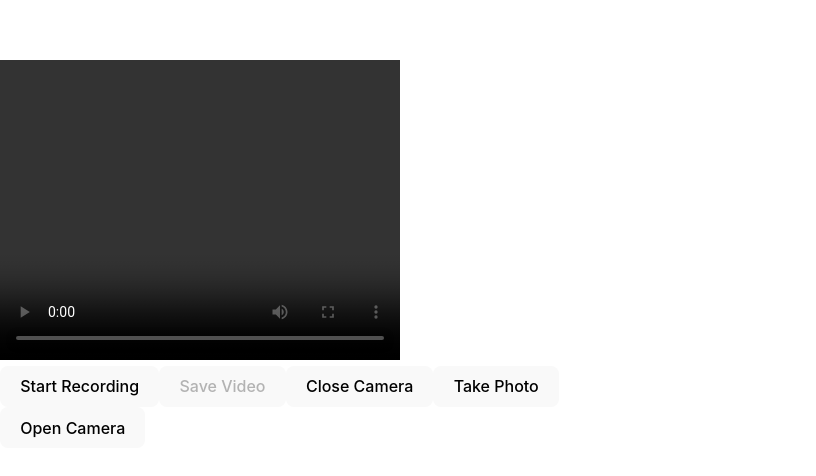
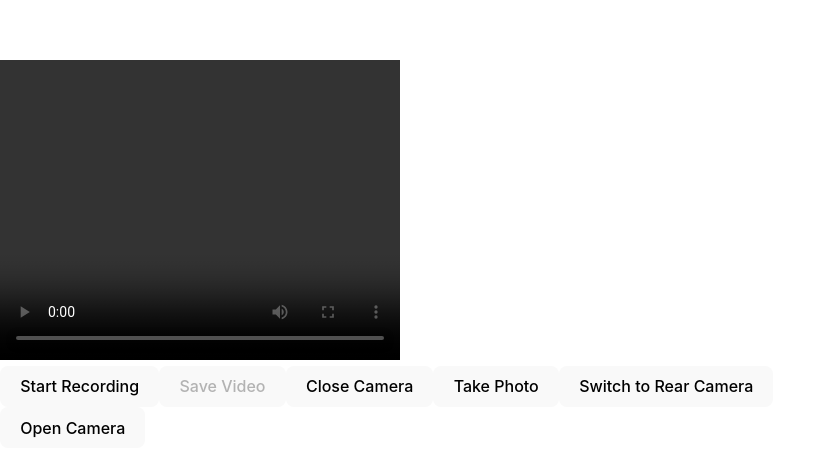
Before and after one commit to liveMusic13/test_video, a React (Vite) app: page / in a window 1280 px wide. Shown: the part 146-622 px from the top of the page, without its empty margins (0-816 px from the left). Built offline with nearby package versions, Linux system fonts and the light colour scheme.

Commit message:
add switch camera

```diff
--- a/src/Video.jsx
+++ b/src/Video.jsx
@@ -6,6 +6,7 @@ import { useRef, useState } from 'react';
 // 	const [isRecording, setIsRecording] = useState(false); // Статус записи
 // 	const [recordedChunks, setRecordedChunks] = useState([]); // Хранение записанных данных
 // 	const streamRef = useRef(null); // Ссылка на видеопоток
+// 	const [capturedPhoto, setCapturedPhoto] = useState(null); // Хранение сделанного фото
 
 // 	// Открываем камеру и транслируем видео в <video> элемент
 // 	async function openCamera() {
@@ -73,6 +74,19 @@ import { useRef, useState } from 'react';
 // 		window.URL.revokeObjectURL(url);
 // 	};
 
+// 	// Сделать фото с камеры
+// 	const capturePhoto = () => {
+// 		const canvas = document.createElement('canvas');
+// 		const context = canvas.getContext('2d');
+// 		canvas.width = videoRef.current.videoWidth;
+// 		canvas.height = videoRef.current.videoHeight;
+// 		context.drawImage(videoRef.current, 0, 0, canvas.width, canvas.height);
+
+// 		// Преобразуем canvas в изображение
+// 		const dataUrl = canvas.toDataURL('image/png');
+// 		setCapturedPhoto(dataUrl); // Сохраняем фото
+// 	};
+
 // 	return (
 // 		<div>
 // 			<video ref={videoRef} width='400' height='300' controls />
@@ -85,10 +99,24 @@ import { useRef, useState } from 'react';
 // 				<button onClick={saveVideo} disabled={recordedChunks.length === 0}>
 // 					Save Video
 // 				</button>
-// 				<button onClick={closeCamera}>Close Camera</button>{' '}
-// 				{/* Кнопка для отключения камеры */}
+// 				<button onClick={closeCamera}>Close Camera</button>
+// 				{/* Кнопка для захвата фото */}
+// 				<button onClick={capturePhoto}>Take Photo</button>
 // 			</div>
+
 // 			<button onClick={openCamera}>Open Camera</button>
+
+// 			{/* Отображение сделанного фото */}
+// 			{capturedPhoto && (
+// 				<div>
+// 					<h3>Captured Photo:</h3>
+// 					<img
+// 						src={capturedPhoto}
+// 						alt='Captured'
+// 						style={{ width: '400px', height: '300px' }}
+// 					/>
+// 				</div>
+// 			)}
 // 		</div>
 // 	);
 // };
@@ -100,12 +128,15 @@ const Video = () => {
 	const [recordedChunks, setRecordedChunks] = useState([]); // Хранение записанных данных
 	const streamRef = useRef(null); // Ссылка на видеопоток
 	const [capturedPhoto, setCapturedPhoto] = useState(null); // Хранение сделанного фото
+	const [useFrontCamera, setUseFrontCamera] = useState(true); // Состояние для переключения камеры
 
-	// Открываем камеру и транслируем видео в <video> элемент
+	// Открываем камеру с учётом выбранной камеры (фронтальная или задняя)
 	async function openCamera() {
 		try {
 			const stream = await navigator.mediaDevices.getUserMedia({
-				video: true, // Запрашиваем доступ к камере
+				video: {
+					facingMode: useFrontCamera ? 'user' : 'environment', // Переключение между камерами
+				},
 			});
 			streamRef.current = stream; // Сохраняем поток для последующего отключения
 			videoRef.current.srcObject = stream; // Отображаем поток в элементе <video>
@@ -180,6 +211,13 @@ const Video = () => {
 		setCapturedPhoto(dataUrl); // Сохраняем фото
 	};
 
+	// Переключение между камерами
+	const toggleCamera = () => {
+		closeCamera(); // Сначала отключаем текущую камеру
+		setUseFrontCamera(prev => !prev); // Переключаемся между фронтальной и задней камерой
+		openCamera(); // Открываем камеру с новым режимом
+	};
+
 	return (
 		<div>
 			<video ref={videoRef} width='400' height='300' controls />
@@ -193,8 +231,10 @@ const Video = () => {
 					Save Video
 				</button>
 				<button onClick={closeCamera}>Close Camera</button>
-				{/* Кнопка для захвата фото */}
 				<button onClick={capturePhoto}>Take Photo</button>
+				<button onClick={toggleCamera}>
+					{useFrontCamera ? 'Switch to Rear Camera' : 'Switch to Front Camera'}
+				</button>
 			</div>
 
 			<button onClick={openCamera}>Open Camera</button>
```
